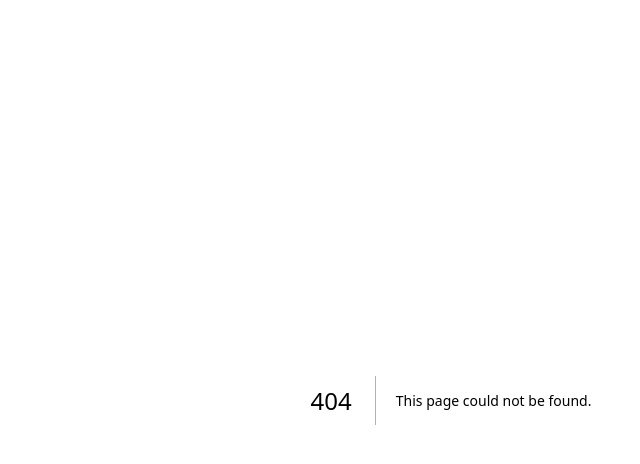
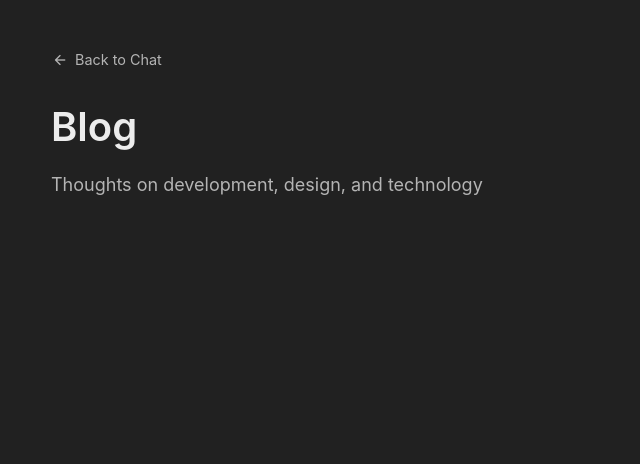
Before and after one commit to thomasboom/portfolio, a Next.js app: page /blog in a window 1280 px wide. Before the commit this address had no page. Shown: the top 464 px of the page, without its empty margins (189-829 px from the left). Built offline with nearby package versions, Linux system fonts and the light colour scheme.

Commit message:
Added blog

```diff
--- /dev/null
+++ b/src/app/blog/[slug]/page.tsx
@@ -0,0 +1,51 @@
+import Link from 'next/link';
+import { notFound } from 'next/navigation';
+import MarkdownContent from '@/components/MarkdownContent';
+import { getPostBySlug } from '@/data/posts';
+
+interface BlogPostPageProps {
+  params: Promise<{
+    slug: string;
+  }>;
+}
+
+export default async function BlogPostPage({ params }: BlogPostPageProps) {
+  const { slug } = await params;
+  const post = getPostBySlug(slug);
+
+  if (!post) {
+    notFound();
+  }
+
+  return (
+    <div className="main-container">
+      <div className="blog-post-page">
+        <Link href="/blog" className="back-link">
+          <span className="material-symbols-rounded">arrow_back</span>
+          Back to Blog
+        </Link>
+
+        <article className="post-content">
+          <header className="post-header">
+            <h1 className="post-title">{post.title}</h1>
+            <div className="post-meta">
+              <time className="post-date">{post.date}</time>
+              <span className="post-read-time">{post.readTime}</span>
+            </div>
+            <div className="post-tags">
+              {post.tags.map((tag) => (
+                <span key={tag} className="post-tag">
+                  {tag}
+                </span>
+              ))}
+            </div>
+          </header>
+
+          <div className="post-body">
+            <MarkdownContent content={post.content} />
+          </div>
+        </article>
+      </div>
+    </div>
+  );
+}
--- /dev/null
+++ b/src/app/blog/page.tsx
@@ -0,0 +1,41 @@
+import Link from 'next/link';
+import { blogPosts } from '@/data/posts';
+
+export default function BlogPage() {
+  return (
+    <div className="main-container">
+      <div className="blog-page">
+        <div className="blog-header">
+          <Link href="/" className="back-link">
+            <span className="material-symbols-rounded">arrow_back</span>
+            Back to Chat
+          </Link>
+          <h1 className="blog-title">Blog</h1>
+          <p className="blog-subtitle">Thoughts on development, design, and technology</p>
+        </div>
+
+        <div className="posts-grid">
+          {blogPosts.map((post) => (
+            <Link key={post.slug} href={`/blog/${post.slug}`} className="post-card">
+              <article>
+                <h2 className="post-title">{post.title}</h2>
+                <p className="post-excerpt">{post.excerpt}</p>
+                <div className="post-meta">
+                  <time className="post-date">{post.date}</time>
+                  <span className="post-read-time">{post.readTime}</span>
+                </div>
+                <div className="post-tags">
+                  {post.tags.map((tag) => (
+                    <span key={tag} className="post-tag">
+                      {tag}
+                    </span>
+                  ))}
+                </div>
+              </article>
+            </Link>
+          ))}
+        </div>
+      </div>
+    </div>
+  );
+}
--- a/src/app/globals.css
+++ b/src/app/globals.css
@@ -621,3 +621,341 @@ body {
     transform: scale(0.95);
   }
 }
+
+.nav-header {
+  position: sticky;
+  top: 0;
+  z-index: 100;
+  background: var(--bg-primary);
+  padding: 16px 20px;
+  border-bottom: 1px solid var(--border-color);
+}
+
+.blog-nav-link {
+  display: inline-flex;
+  align-items: center;
+  gap: 8px;
+  padding: 8px 16px;
+  background: transparent;
+  border: 1px solid var(--border-color);
+  border-radius: 8px;
+  color: var(--text-primary);
+  font-size: 0.9rem;
+  text-decoration: none;
+  transition: all 0.2s ease;
+}
+
+.blog-nav-link:hover {
+  background: var(--hover-bg);
+  border-color: var(--text-secondary);
+}
+
+.blog-nav-link .material-symbols-rounded {
+  font-size: 1.125rem;
+}
+
+.blog-page {
+  flex: 1;
+  max-width: 800px;
+  width: 100%;
+  margin: 0 auto;
+  padding: 40px 20px;
+}
+
+.blog-header {
+  margin-bottom: 48px;
+}
+
+.back-link {
+  display: inline-flex;
+  align-items: center;
+  gap: 6px;
+  color: var(--text-secondary);
+  text-decoration: none;
+  font-size: 0.9rem;
+  margin-bottom: 24px;
+  transition: color 0.2s ease;
+}
+
+.back-link:hover {
+  color: var(--text-primary);
+}
+
+.back-link .material-symbols-rounded {
+  font-size: 1.125rem;
+}
+
+.blog-title {
+  font-size: 2.5rem;
+  font-weight: 600;
+  color: var(--text-primary);
+  margin: 0 0 12px 0;
+}
+
+.blog-subtitle {
+  font-size: 1.125rem;
+  color: var(--text-secondary);
+  margin: 0;
+}
+
+.posts-grid {
+  display: grid;
+  gap: 24px;
+}
+
+.post-card {
+  display: block;
+  padding: 24px;
+  background: transparent;
+  border: 1px solid var(--border-color);
+  border-radius: 12px;
+  text-decoration: none;
+  color: var(--text-primary);
+  transition: all 0.2s ease;
+}
+
+.post-card:hover {
+  background: var(--hover-bg);
+  border-color: var(--text-secondary);
+  transform: translateY(-2px);
+}
+
+.post-card .post-title {
+  font-size: 1.5rem;
+  font-weight: 600;
+  color: var(--text-primary);
+  margin: 0 0 12px 0;
+}
+
+.post-excerpt {
+  color: var(--text-secondary);
+  font-size: 1rem;
+  line-height: 1.6;
+  margin: 0 0 16px 0;
+}
+
+.post-meta {
+  display: flex;
+  gap: 16px;
+  font-size: 0.875rem;
+  color: var(--text-secondary);
+  margin-bottom: 12px;
+}
+
+.post-date {
+  font-weight: 500;
+}
+
+.post-read-time {
+  opacity: 0.8;
+}
+
+.post-tags {
+  display: flex;
+  flex-wrap: wrap;
+  gap: 8px;
+}
+
+.post-tag {
+  display: inline-block;
+  padding: 4px 12px;
+  background: var(--bg-secondary);
+  color: var(--text-secondary);
+  font-size: 0.8rem;
+  border-radius: 12px;
+}
+
+.blog-post-page {
+  flex: 1;
+  max-width: 720px;
+  width: 100%;
+  margin: 0 auto;
+  padding: 40px 20px;
+}
+
+.post-content {
+  animation: fadeIn 0.3s ease;
+}
+
+.post-content .post-header {
+  margin-bottom: 32px;
+  padding-bottom: 24px;
+  border-bottom: 1px solid var(--border-color);
+}
+
+.post-content .post-header .post-title {
+  font-size: 2.5rem;
+  font-weight: 600;
+  color: var(--text-primary);
+  margin: 0 0 16px 0;
+  line-height: 1.2;
+}
+
+.post-content .post-body {
+  color: var(--text-primary);
+  line-height: 1.8;
+  font-size: 1.0625rem;
+}
+
+.post-content .post-body h1,
+.post-content .post-body h2,
+.post-content .post-body h3,
+.post-content .post-body h4,
+.post-content .post-body h5,
+.post-content .post-body h6 {
+  color: var(--text-primary);
+  margin-top: 32px;
+  margin-bottom: 16px;
+  font-weight: 600;
+}
+
+.post-content .post-body h1 {
+  font-size: 2rem;
+}
+
+.post-content .post-body h2 {
+  font-size: 1.5rem;
+}
+
+.post-content .post-body h3 {
+  font-size: 1.25rem;
+}
+
+.post-content .post-body p {
+  margin: 0 0 16px 0;
+}
+
+.post-content .post-body a {
+  color: #ffffff;
+  text-decoration: underline;
+}
+
+.post-content .post-body a:visited {
+  color: #ffffff;
+}
+
+.post-content .post-body code {
+  font-family: 'Fira Code', 'Consolas', 'Monaco', monospace;
+  font-size: 0.875rem;
+  background: var(--bg-secondary);
+  padding: 2px 6px;
+  border-radius: 4px;
+}
+
+.post-content .post-body pre {
+  background: var(--bg-secondary);
+  padding: 16px;
+  border-radius: 8px;
+  overflow-x: auto;
+  margin: 16px 0;
+  border: 1px solid var(--border-color);
+}
+
+.post-content .post-body pre code {
+  background: transparent;
+  padding: 0;
+}
+
+.post-content .post-body ul,
+.post-content .post-body ol {
+  padding-left: 24px;
+  margin: 0 0 16px 0;
+}
+
+.post-content .post-body li {
+  margin: 8px 0;
+}
+
+.post-content .post-body blockquote {
+  border-left: 4px solid var(--border-color);
+  padding-left: 16px;
+  margin: 16px 0;
+  color: var(--text-secondary);
+  font-style: italic;
+}
+
+.post-content .post-body hr {
+  border: none;
+  border-top: 1px solid var(--border-color);
+  margin: 32px 0;
+}
+
+@media (max-width: 768px) {
+  .blog-page {
+    padding: 24px 16px;
+  }
+
+  .blog-title {
+    font-size: 2rem;
+  }
+
+  .blog-subtitle {
+    font-size: 1rem;
+  }
+
+  .post-card {
+    padding: 20px;
+  }
+
+  .post-card .post-title {
+    font-size: 1.25rem;
+  }
+
+  .blog-post-page {
+    padding: 24px 16px;
+  }
+
+  .post-content .post-header .post-title {
+    font-size: 2rem;
+  }
+
+  .post-content .post-body {
+    font-size: 1rem;
+  }
+
+  .nav-header {
+    padding: 12px 16px;
+  }
+}
+
+@media (max-width: 480px) {
+  .blog-page {
+    padding: 20px 12px;
+  }
+
+  .blog-title {
+    font-size: 1.75rem;
+  }
+
+  .blog-subtitle {
+    font-size: 0.9375rem;
+  }
+
+  .post-card {
+    padding: 16px;
+  }
+
+  .post-card .post-title {
+    font-size: 1.125rem;
+  }
+
+  .post-excerpt {
+    font-size: 0.9375rem;
+  }
+
+  .blog-post-page {
+    padding: 20px 12px;
+  }
+
+  .post-content .post-header .post-title {
+    font-size: 1.75rem;
+  }
+
+  .post-content .post-body h1 {
+    font-size: 1.5rem;
+  }
+
+  .post-content .post-body h2 {
+    font-size: 1.25rem;
+  }
+}
--- a/src/app/page.tsx
+++ b/src/app/page.tsx
@@ -4,6 +4,7 @@ import { useState, useRef, useEffect } from 'react';
 import dynamic from 'next/dynamic';
 import { Message as MessageType } from '@/types';
 import WelcomeScreen from '@/components/WelcomeScreen';
+import BlogLink from '@/components/BlogLink';
 
 const Message = dynamic(() => import('@/components/Message'), { ssr: false });
 const TypingIndicator = dynamic(() => import('@/components/TypingIndicator'), { ssr: false });
@@ -227,6 +228,10 @@ export default function Home() {
 
   return (
     <div className="main-container">
+      <div className="nav-header">
+        <BlogLink />
+      </div>
+
       {!showChat ? (
         <WelcomeScreen onSelectPrompt={handlePromptSelect} />
       ) : (
--- /dev/null
+++ b/src/components/BlogLink.tsx
@@ -0,0 +1,12 @@
+'use client';
+
+import Link from 'next/link';
+
+export default function BlogLink() {
+  return (
+    <Link href="/blog" className="blog-nav-link">
+      <span className="material-symbols-rounded">article</span>
+      Blog
+    </Link>
+  );
+}
--- /dev/null
+++ b/src/components/MarkdownContent.tsx
@@ -0,0 +1,16 @@
+'use client';
+
+import ReactMarkdown from 'react-markdown';
+import remarkGfm from 'remark-gfm';
+
+interface MarkdownContentProps {
+  content: string;
+}
+
+export default function MarkdownContent({ content }: MarkdownContentProps) {
+  return (
+    <ReactMarkdown remarkPlugins={[remarkGfm]}>
+      {content}
+    </ReactMarkdown>
+  );
+}
--- a/src/components/Message.tsx
+++ b/src/components/Message.tsx
@@ -29,13 +29,14 @@ export default function Message({ content, isUser = false }: MessageProps) {
           components={{
             p: ({ children }) => <p>{children}</p>,
             a: ({ href, children }) => <a href={href} target="_blank" rel="noopener noreferrer">{children}</a>,
-            code: ({ inline, className, children }) => {
-              if (inline) {
-                return <code>{children}</code>;
+            code: ({ className, children, ...props }) => {
+              const hasLanguage = className && /language-/.test(className || '');
+              if (!hasLanguage && typeof children === 'string' && !children.includes('\n')) {
+                return <code {...props}>{children}</code>;
               }
               return (
                 <pre>
-                  <code className={className}>{children}</code>
+                  <code className={className} {...props}>{children}</code>
                 </pre>
               );
             },
--- /dev/null
+++ b/src/data/posts.ts
@@ -0,0 +1,7 @@
+import { BlogPost } from '@/types/blog';
+
+export const blogPosts: BlogPost[] = [];
+
+export function getPostBySlug(slug: string): BlogPost | undefined {
+  return blogPosts.find(post => post.slug === slug);
+}
--- /dev/null
+++ b/src/types/blog.ts
@@ -0,0 +1,9 @@
+export interface BlogPost {
+  slug: string;
+  title: string;
+  excerpt: string;
+  content: string;
+  date: string;
+  readTime: string;
+  tags: string[];
+}
```
